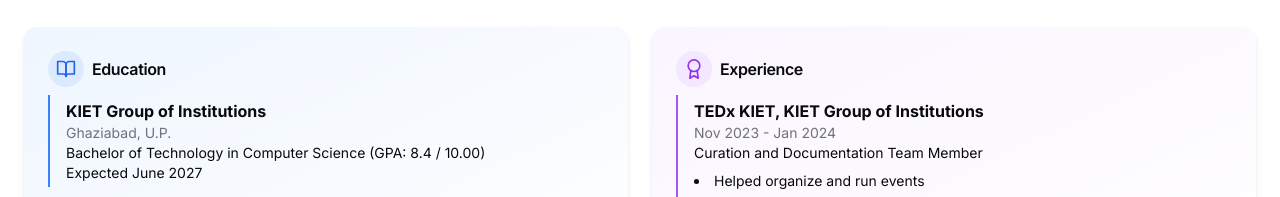
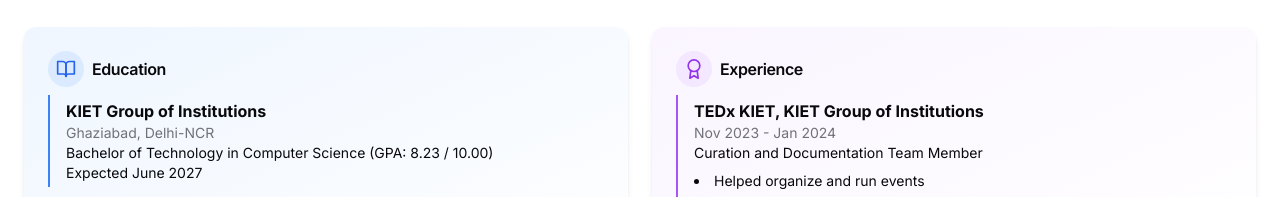
Before and after one commit to Abhishhek-Verma/Portfolio-Website, a Next.js app: page / in a window 1280 px wide. Shown: the part 1280-1477 px from the top of the page. Built offline with nearby package versions, Linux system fonts and the light colour scheme.

Commit message:
Update AboutSection.tsx

```diff
--- a/src/components/sections/AboutSection.tsx
+++ b/src/components/sections/AboutSection.tsx
@@ -42,8 +42,8 @@ export default function AboutSection() {
               <CardContent className="space-y-4">
                 <div className="border-l-2 border-blue-500 pl-4 py-1">
                   <h3 className="font-bold">KIET Group of Institutions</h3>
-                  <p className="text-sm text-muted-foreground">Ghaziabad, U.P.</p>
-                  <p className="text-sm">Bachelor of Technology in Computer Science (GPA: 8.4 / 10.00)</p>
+                  <p className="text-sm text-muted-foreground">Ghaziabad, Delhi-NCR</p>
+                  <p className="text-sm">Bachelor of Technology in Computer Science (GPA: 8.23 / 10.00)</p>
                   <p className="text-sm">Expected June 2027</p>
                 </div>
                 <div>
```
